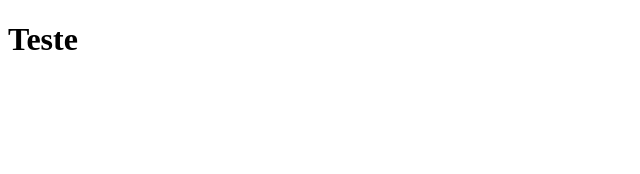
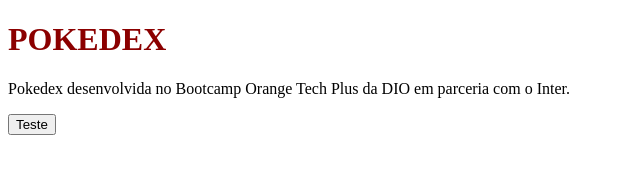
Before and after one commit to andretaveira90/bootcamp-orange-tech-plus, a plain HTML site: page 001-Primeiras_paginas_interativas_com_JavaScript/006-Introducao_ao_desenvolvimento_web_com_JavaScript/Pokedex/index.html in a window 1280 px wide. Shown: the whole page, without its empty margins (0-640 px from the left). Drawn offline with Linux system fonts and the light colour scheme.

Commit message:
HTML inicial do projeto POKEDEX.

```diff
--- a/001-Primeiras_paginas_interativas_com_JavaScript/006-Introducao_ao_desenvolvimento_web_com_JavaScript/Pokedex/index.html
+++ b/001-Primeiras_paginas_interativas_com_JavaScript/006-Introducao_ao_desenvolvimento_web_com_JavaScript/Pokedex/index.html
@@ -1,12 +1,32 @@
 <!DOCTYPE html>
 <html lang="pt-BR">
+
 <head>
   <meta charset="UTF-8">
   <meta http-equiv="X-UA-Compatible" content="IE=edge">
   <meta name="viewport" content="width=device-width, initial-scale=1.0">
   <title>Pokedex</title>
+
+  <style>
+    h1 {
+      color: darkred;
+    }
+  </style>
 </head>
+
 <body>
-  <h1>Teste</h1>
+  <h1>POKEDEX</h1>
+  <p>Pokedex desenvolvida no Bootcamp Orange Tech Plus da DIO em parceria com o Inter.</p>
+
+  <button type="button" id="btnTeste"> Teste </button>
+
+  <script>
+    const btnTeste = document.getElementById("btnTeste")
+    btnTeste.addEventListener("click", function () {
+      console.log('Clicou no botão');
+    })
+  </script>
+
 </body>
+
 </html>
```
